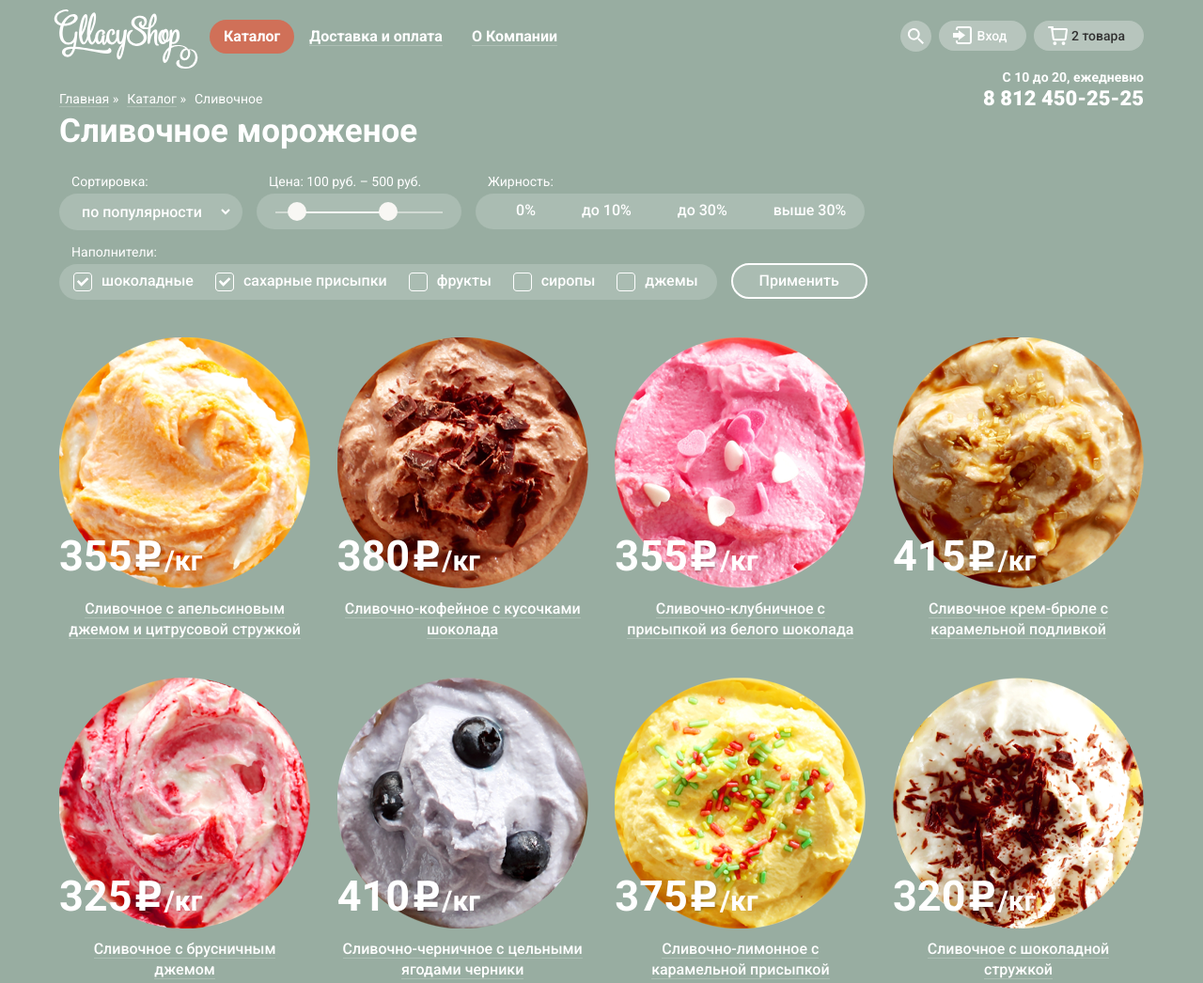
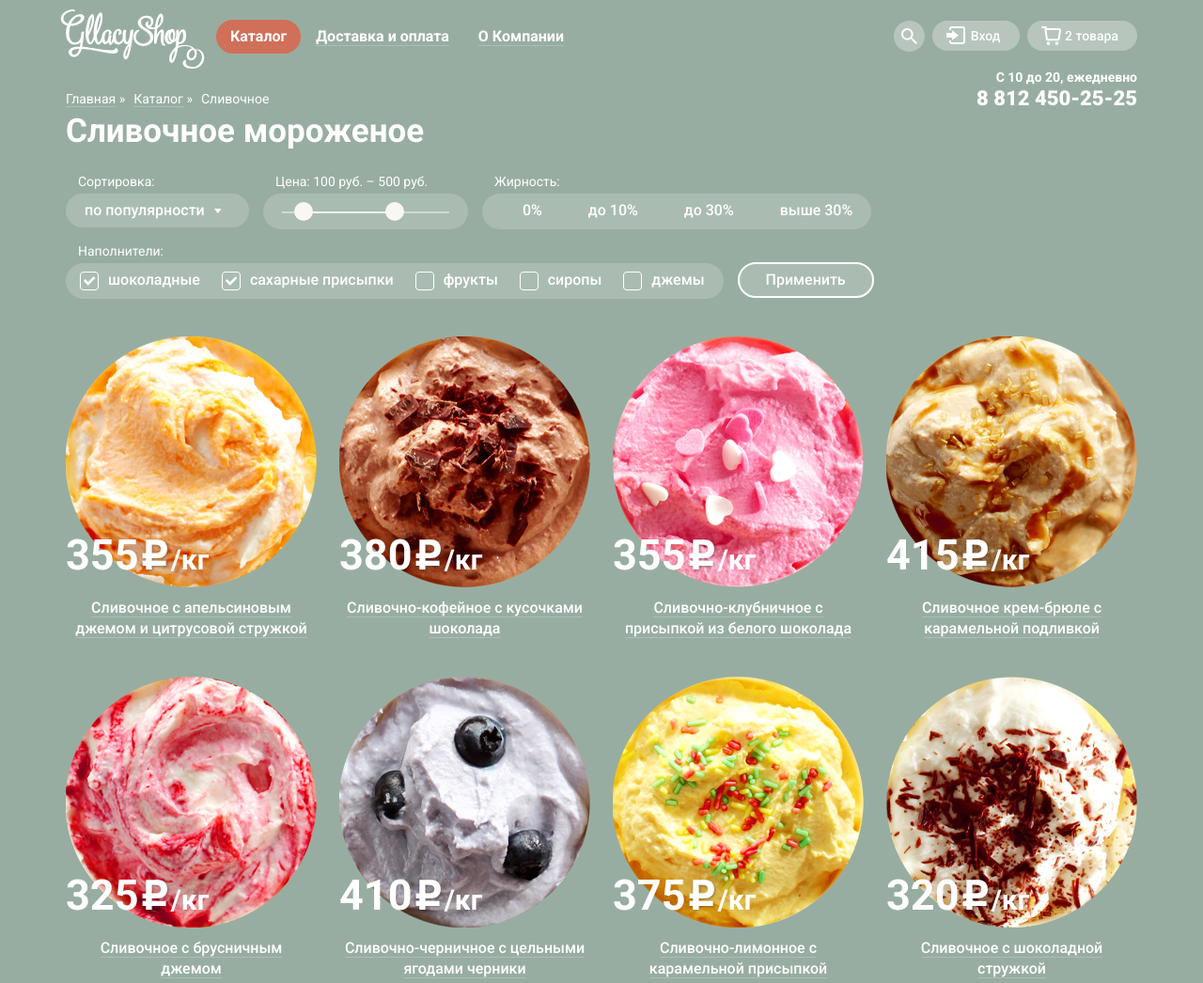
Before and after one commit to MGRTT/58523-gllacy, a plain HTML site: page catalog.html in a window 1280 px wide. Shown: the top 1046 px of the page at 94% size. Drawn offline with Linux system fonts and the light colour scheme.

Commit message:
Исправлены ошибки

```diff
--- a/catalog.html
+++ b/catalog.html
@@ -79,7 +79,7 @@
               </ul>
             </li>
 
-            <li class="user-menu-item"><a class="user-menu-link non-empty" href="#">2 товара</a>
+            <li class="user-menu-item"><a class="user-menu-link" href="#">2 товара</a>
 
               <ul class="user-menu-basket">
                 <li class="basket-item">
--- a/css/style.css
+++ b/css/style.css
@@ -38,7 +38,7 @@ input:focus {
 .container {
   width: 1200px;
   margin: 0 auto;
-  padding: 0 1.8%;
+  padding: 0 30px;
 
   -webkit-box-sizing: border-box;
   -moz-box-sizing: border-box;
@@ -328,10 +328,6 @@ input:focus {
   color: #323232;
 }
 
-.non-empty {
-  color: #323232;
-}
-
 .user-menu-search,
 .user-menu-enter {
   position: absolute;
@@ -507,6 +503,10 @@ input:focus {
   float: right;
 
   text-align: right;
+}
+
+.info-index {
+  right: 30px;
 }
 
 .info-time {
@@ -1343,11 +1343,16 @@ input:focus {
   border: 0;
 
   color: #ffffff;
-  background: transparent;
-}
-
-.filter-sort-select:hover {
+  background: url('../img/arrow-1.svg') no-repeat 138px 7px transparent;
+
+  -webkit-appearance: none;
+     -moz-appearance: none;
+          appearance: none;
+}
+
+.filter-wrapper:hover .filter-sort-select {
   color: #323232;
+  background: url('../img/arrow-2.svg') no-repeat 138px 7px transparent;
 }
 
 .filter-sort-select:focus {
```
Also changed, not shown: index.html (+2 -2 lines), css/style.min.css, img/arrow-1.svg (added), img/arrow-2.svg (added).
